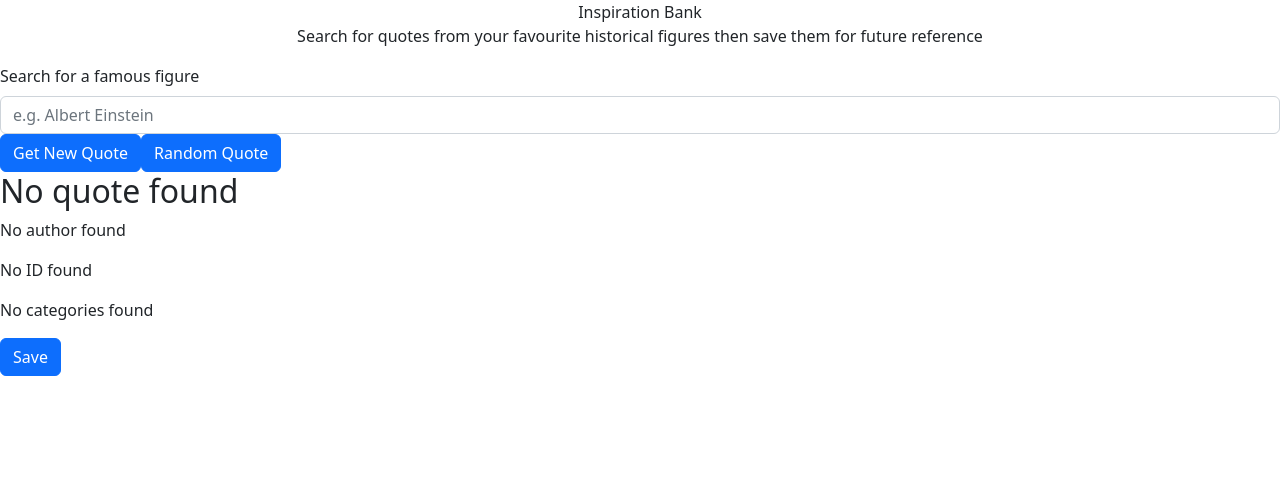
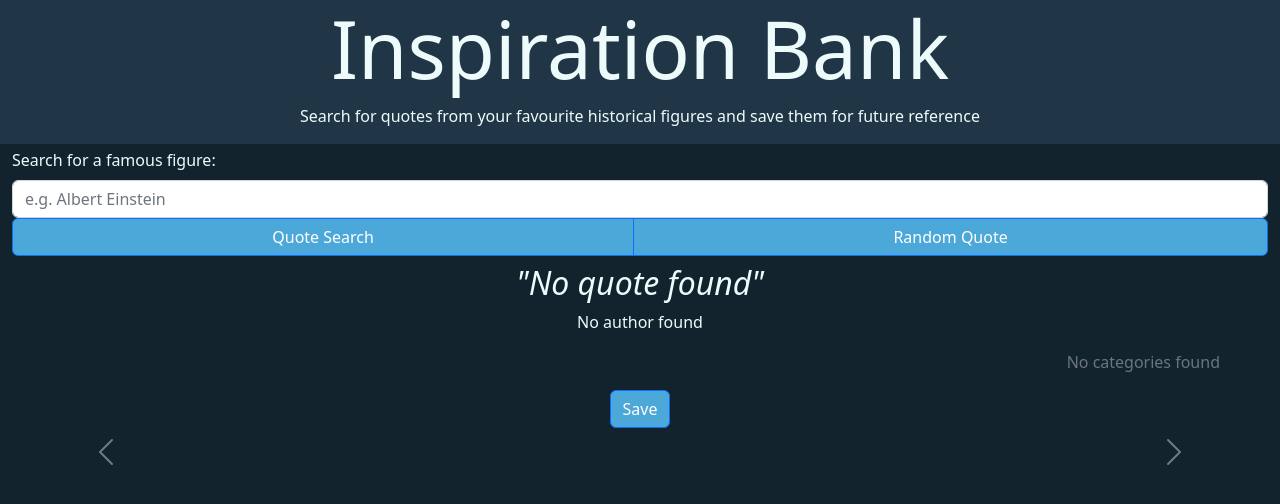
Before and after one commit to seanxbrown/react-quote, a React (Create React App) app: page / in a window 1280 px wide. Shown: the top 504 px of the page. Built offline with nearby package versions, Linux system fonts and the light colour scheme.

Commit message:
Style: Add styling for all components, Feat: prevent user from saving empty quotes

```diff
--- a/src/App.js
+++ b/src/App.js
@@ -6,6 +6,8 @@ import {DisplayQuote} from "./components/DisplayQuote.js";
 import {SavedQuotes} from "./components/SavedQuotes.js";
 import Form from "react-bootstrap/Form";
 import Button from "react-bootstrap/Button";
+import Container from "react-bootstrap/Container";
+import ButtonGroup from "react-bootstrap/ButtonGroup";
 
 
 function App() {
@@ -27,6 +29,11 @@ function App() {
   }
 
   function saveQuote() {
+
+    //Prevents saving when no author is selected
+
+    if (!currentQuote.author) {return}
+
     //Prevents multiple identical quotes being saved
 
     for (let i = 0; i < quotesList.length; i++) {
@@ -47,19 +54,22 @@ function App() {
   }
 
   return (
-    <div className="App">
+    <Container fluid className="App">
       <Header></Header>
-      <Form>
+      <Form className="mt-1">
         <Form.Group>
-          <Form.Label>Search for a famous figure</Form.Label>
+          <Form.Label>Search for a famous figure:</Form.Label>
           <Form.Control id="authorInput" type="text" placeholder="e.g. Albert Einstein"></Form.Control>
         </Form.Group>
-        <Button type="submit" onClick={getQuoteFromSpecificPerson}>Get New Quote</Button>
-        <Button type="button" onClick={getRandomQuote}>Random Quote</Button>
+        <ButtonGroup className="d-flex">
+          <Button type="submit" onClick={getQuoteFromSpecificPerson}>Quote Search</Button>
+          <Button type="button" onClick={getRandomQuote}>Random Quote</Button>
+        </ButtonGroup>
+
       </Form>
       <DisplayQuote author={currentQuote.author} quote={currentQuote.content} tags={currentQuote.tags} id={currentQuote._id} onSave={saveQuote}></DisplayQuote>
       <SavedQuotes listOfSavedQuotes={quotesList} removeQuote={removeQuote}></SavedQuotes>
-    </div>
+    </Container>
   );
 }
 
--- a/src/assets/App.css
+++ b/src/assets/App.css
@@ -7,3 +7,41 @@
 #header {
   text-align: center
 }*/
+
+body {
+  background-color: var(--background-colour);
+  color: var(--text-colour)
+}
+
+:root {
+  --background-colour: #12232e;
+  --primary-colour: #007cc7;
+  --secondary-colour: #4da8da;
+  --tertiary-colour: #203647;
+  --text-colour: #eefbfb;
+}
+
+#header {
+  background-color: var(--tertiary-colour)
+}
+h1 {
+  color: var(--text-colour)
+}
+
+button[type = submit], button[type = button] {
+
+  background-color: var(--secondary-colour)
+
+}
+
+.carousel.slide {
+
+  background-color: var(--tertiary-colour);
+  opacity: 80%;
+
+
+}
+
+.carousel-item {
+  border: 2px solid var(--primary-colour)
+}
--- a/src/components/DisplayQuote.js
+++ b/src/components/DisplayQuote.js
@@ -2,16 +2,15 @@ import Button from "react-bootstrap/Button"
 
 export const DisplayQuote = ({author, quote, tags, id, onSave}) => {
     return (
-        <div>
-            <h2>{quote}</h2>
-            <p>{author}</p>
-            <p>{id}</p>
+        <section id="displayQuote" className="text-center mt-2 px-5">
+            <h2 id="QuoteInDisplayQuote" className="fst-italic">"{quote}"</h2>
+            <p id="authorInDisplayQuote" className="text-center">{author}</p>
             {tags.map(tag => {
-                return <p key={Date.now() * Math.random()}> {tag} </p>
+                return <p className="tagFromDisplayQuote text-muted text-end"key={Date.now() * Math.random()}> {tag} </p>
             })}
             <Button type="button" onClick={onSave}>Save</Button>
 
-        </div>
+        </section>
     )
 }
 
--- a/src/components/Header.js
+++ b/src/components/Header.js
@@ -2,8 +2,10 @@ import Row from "react-bootstrap/Row"
 export const Header = () => {
     return(
         <Row id="header"className="text-center">
-            <header>Inspiration Bank</header>
-            <p>Search for quotes from your favourite historical figures then save them for future reference</p>
+            <header>
+                <h1 className="display-1">Inspiration Bank</h1>
+            </header>
+            <p>Search for quotes from your favourite historical figures and save them for future reference</p>
         </Row>
     )
 }
--- a/src/components/SavedQuotes.js
+++ b/src/components/SavedQuotes.js
@@ -1,21 +1,20 @@
-import CloseButton from "react-bootstrap/CloseButton"
+import CloseButton from "react-bootstrap/CloseButton";
+import Carousel from "react-bootstrap/Carousel";
+
 export const SavedQuotes = ({listOfSavedQuotes, removeQuote}) => {
     console.log(listOfSavedQuotes)
 
     return (
-        <div>
+        <Carousel className="mt-4">
             {listOfSavedQuotes.map(quote => {
-                return <div key={quote._id} id={quote._id}>
+                return <Carousel.Item key={quote._id} id={quote._id} className="text-center p-5">
                     <p>{quote.content}</p>
                     <p>{quote.author}</p>
-                    {quote.tags.map(tag => {
-                        return <p>{tag}</p>
-                    })}
-                    <CloseButton onClick={removeQuote}></CloseButton>
-
-                </div>
+                    {quote.tags.map(tag => {return <p>{tag}</p>})}
+                    <CloseButton className="bg-danger float-center" onClick={removeQuote}></CloseButton>
+                </Carousel.Item>
             })}
-        </div>
+        </Carousel>
     )
 
 
```
